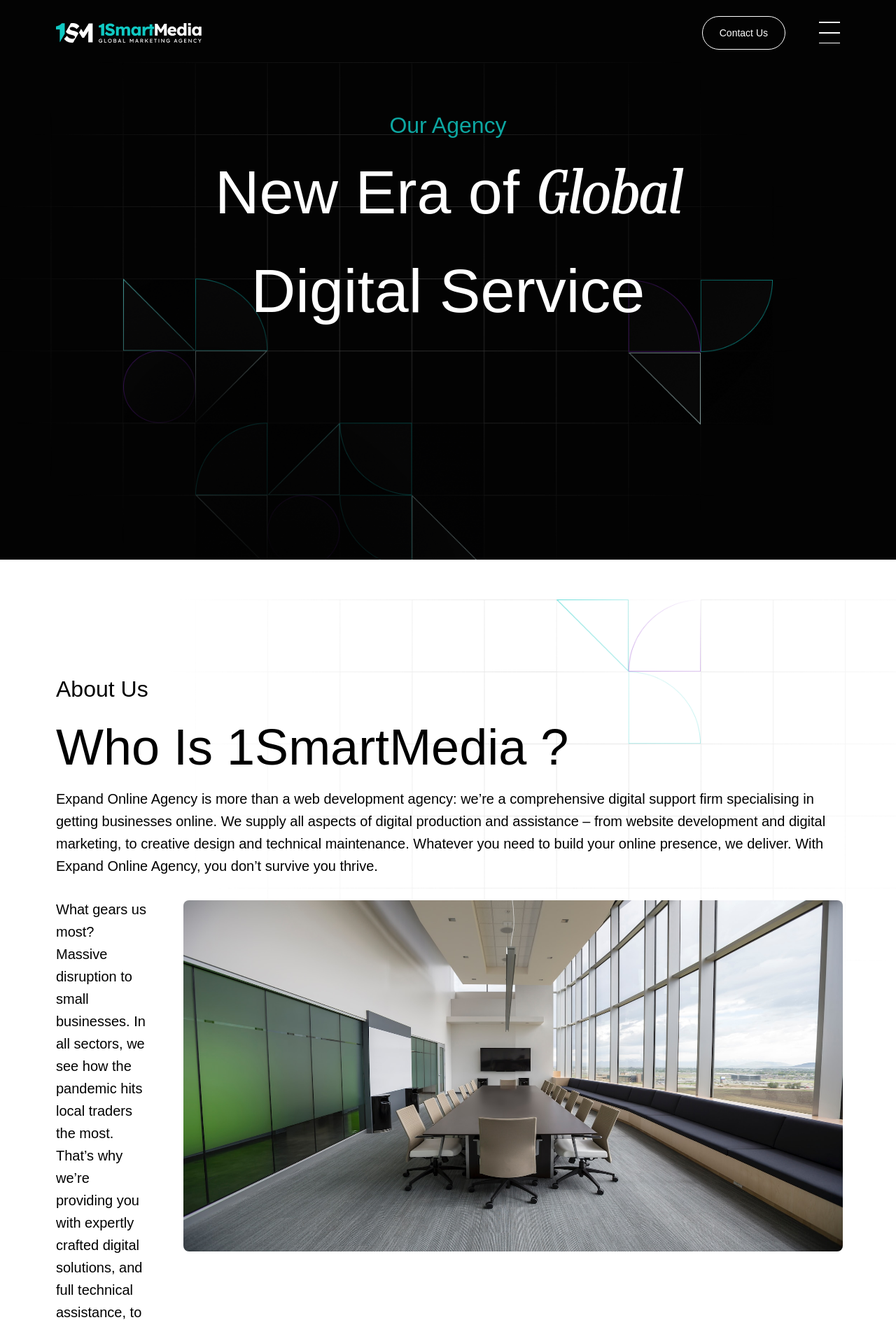
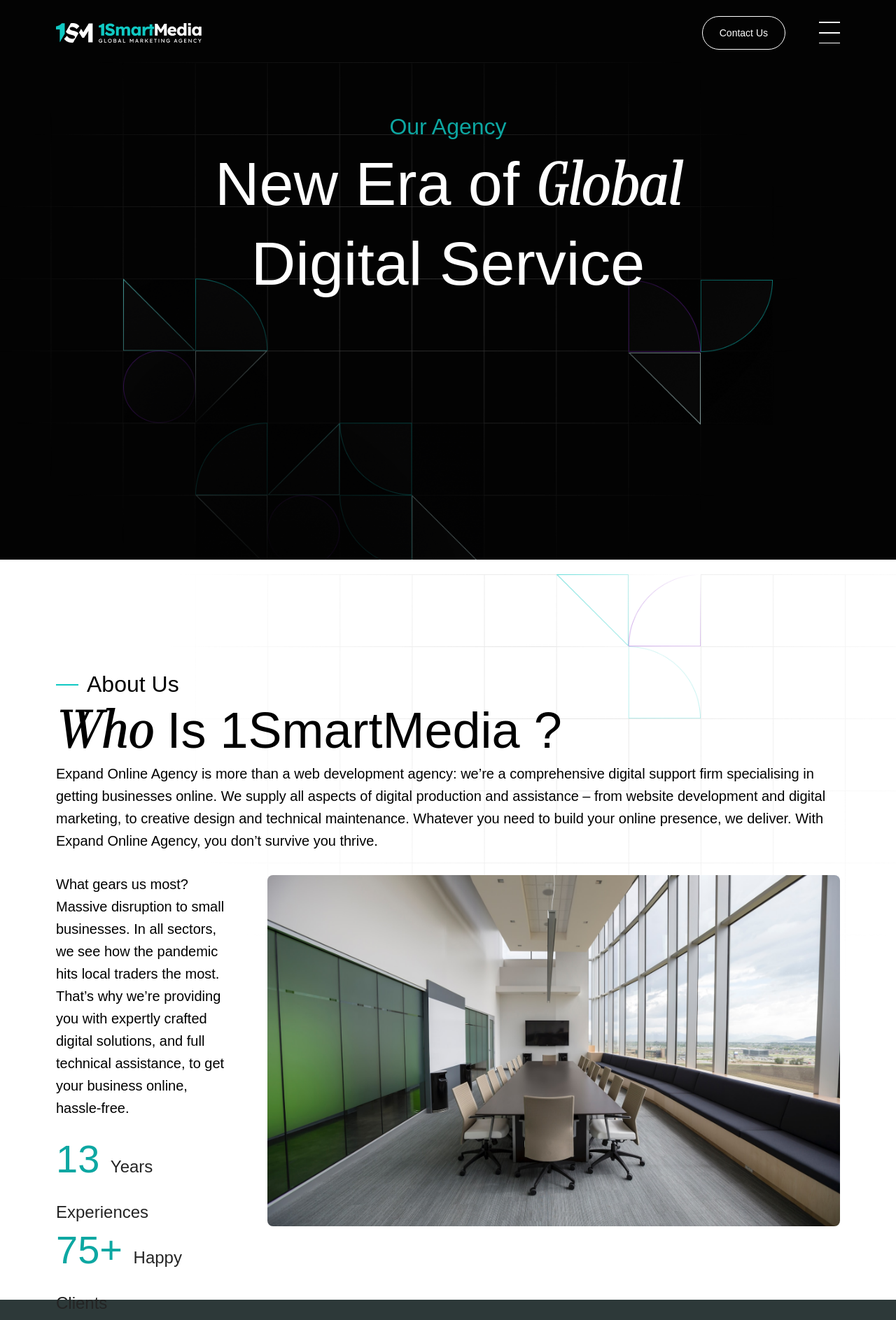
Before and after one commit to aisyahhhhhh/1smartmedia, a website: page index.html in a window 1280 px wide. Shown: the top 1887 px of the page at 70% size. Drawn offline with Linux system fonts and the light colour scheme; grey boxes are pictures that could not be loaded; a web font is replaced by a local one.

Commit message:
tes-header+about

```diff
--- a/index.html
+++ b/index.html
@@ -34,20 +34,20 @@
     <section class="about">
         <div class="about__title">
             <div class="about__title-mini">
-                <h5 class="heading-5">About Us</h5>
+                <h5 class="about__title-mini--text heading-5">About Us</h5>
             </div>
             <div class="about__title-who">
-                <h2 class="heading-2"><span>Who</span> Is 1SmartMedia ?</h2>
+                <h2 class="about__title-who--text heading-2"><span class="boska-md-bold about__title-who--text">Who</span> Is 1SmartMedia ?</h2>
             </div>
             <div class="about__title-text body-xl-regular">
-                <p>Expand Online Agency is more than a web development agency: we’re a comprehensive digital support firm specialising in getting businesses online. We supply all aspects of digital production and assistance – from website development and digital marketing, to creative design and technical maintenance. Whatever you need to build your online presence, we deliver. With Expand Online Agency, you don’t survive you thrive.</p>
+                <p class="about__text">Expand Online Agency is more than a web development agency: we’re a comprehensive digital support firm specialising in getting businesses online. We supply all aspects of digital production and assistance – from website development and digital marketing, to creative design and technical maintenance. Whatever you need to build your online presence, we deliver. With Expand Online Agency, you don’t survive you thrive.</p>
             </div>
         </div>
 
         <div class="about__grid">
             <div class="about__paragraph">
                 <div class="about__paragraph-text body-xl-regular">
-                    <p>What gears us most? Massive disruption to small businesses. In all sectors, we see how the pandemic hits local traders the most. That’s why we’re providing you with expertly crafted digital solutions, and full technical assistance, to get your business online, hassle-free.</p>
+                    <p class="about__text">What gears us most? Massive disruption to small businesses. In all sectors, we see how the pandemic hits local traders the most. That’s why we’re providing you with expertly crafted digital solutions, and full technical assistance, to get your business online, hassle-free.</p>
                 </div>
                 <div class="about__paragraph-overview">
                     <div class="heading-3 about__paragraph-overview--number">13 <span class="body-big-regular">Years Experiences</span></div>
@@ -55,8 +55,8 @@
                 </div>
             </div>
 
-            <div class="about__img-wrapper">
-                <img src="img/about.jpeg" alt="" class="about__img">
+            <div class="about__wrapper">
+                <img src="img/about.jpeg" alt="" class="about__wrapper-img">
             </div>
         </div>
     </section>
--- a/sass/_about.scss
+++ b/sass/_about.scss
@@ -26,11 +26,54 @@
         flex-direction: column;
         padding: 0 8rem;
         padding-top: 16rem;
+
+        /* Mobile (76.7rem - 32rem) */
+        @media screen and (max-width: 767px) {
+            padding-top: 4.8rem;
+            padding: 0 1.6rem;
+        }
+
+        &-mini{
+            display: flex;
+            align-items: center;
+            gap: 1.2rem;
+
+            &::before{
+                content: "";
+                height: 2px;
+                width: 3.2rem;
+                display: block;
+                background-color: $color-primary-light;
+            }
+
+            &--text{
+                @media screen and (max-width: 767px) {
+                    font-size: 2rem ;
+                }
+            }
+        }
+
+        &-who{
+            &--text{
+                /* Mobile (76.7rem - 32rem) */
+                @media screen and (max-width: 767px) {
+                    font-size: 3.2rem;
+                }
+            }
+        }
     }
 
     &__grid{
         display: flex;
         margin: 0 8rem;
+
+        /* Mobile (76.7rem - 32rem) */
+        @media screen and (max-width: 767px) {
+            display: flex;
+            flex-direction: column;
+            margin: 0 1.6rem;
+        }
+
     }
 
     &__paragraph{
@@ -40,6 +83,13 @@
         height: 51rem;
         gap: 2.4rem;
         margin-top: 3rem;
+
+        /* Mobile (76.7rem - 32rem) */
+        @media screen and (max-width: 767px) {
+            margin-top: 0;
+            height: auto;
+
+        }
 
         &-overview{
             &--number{
@@ -52,11 +102,43 @@
         }
     }
 
-    &__img{
+    // &__img{
+    //     width: 94.2rem;
+    //     height: 50.2rem;
+    //     border-radius: .8rem;
+    //     margin-top: 3.3rem;
+    //     margin-left: 5rem;
+    // }
+
+    &__wrapper {
         width: 94.2rem;
         height: 50.2rem;
         border-radius: .8rem;
         margin-top: 3.3rem;
         margin-left: 5rem;
+        position: relative;
+        overflow: hidden; /* Mencegah gambar keluar dari wrapper */
+
+        @media screen and (max-width: 767px) {
+            width: 90%; /* Menggunakan persentase agar lebih fleksibel */
+            height: auto; /* Biarkan tinggi mengikuti aspek rasio */
+            margin-left: auto;
+            margin-right: auto;
+        }
+
+        &-img {
+            width: 100%;
+            height: 100%;
+            object-fit: cover; /* Menjaga gambar tetap utuh dan memenuhi container */
+        }
+    }
+
+
+    &__text{
+        /* Mobile (76.7rem - 32rem) */
+        @media screen and (max-width: 767px) {
+            font-size: 1.6rem;
+            line-height: 2.56rem;
+        }
     }
 }
--- a/sass/_base.scss
+++ b/sass/_base.scss
@@ -61,5 +61,5 @@ html{
 body{
     font-family: $font-primary;
     font-weight: 300;
-    line-height: 1.6;
+    // line-height: 1.6;
 }
--- a/sass/_header.scss
+++ b/sass/_header.scss
@@ -1,19 +1,25 @@
-.header{
+.header {
+    height: 100vh;
     width: 100%;
+    max-height: 31.4rem;
     max-width: 106rem;
-    height: 100%;
-    max-height: 31.4rem;
-    padding-top: 13.8rem;
+
     display: flex;
     flex-direction: column;
     justify-content: center;
     align-items: center;
-    margin: 0 auto;
+
+    position: absolute;
+    top: 13.8rem;
+    left: 50%;
+    transform: translateX(-50%); /* Hanya geser secara horizontal */
+
 
     @media screen and (max-width: 767px){
+        max-height: 23.3rem;
         max-width: 34.3rem;
-        max-height: 23.3rem;
-        padding-top: 10.4rem;
+        top: 10.4rem;
+
     }
 
     &__title{
@@ -21,10 +27,16 @@
 
 
         &-our{
+            justify-content: center;
+            text-align: center;
             color: $color-primary;
             z-index: 2;
+
+            line-height: 4.992rem;
             @media screen and (max-width: 767px) {
                 font-size: 2.4rem;
+                line-height: 3.168rem;
+
 
             }
         }
@@ -34,9 +46,11 @@
             text-align: center;
             text-wrap: balance;
             z-index: 2;
+            line-height: 11.16rem;
 
             @media screen and (max-width: 767px) {
                 font-size: 4.8rem;
+                line-height: 6.336rem;
 
             }
 
--- a/sass/_hero.scss
+++ b/sass/_hero.scss
@@ -5,7 +5,9 @@
     background-color: $color-black;
     position: relative;
 
-
+    @media screen and (max-width: 767px){
+        max-height: 55rem;
+    }
 
     &::before {
         content: "";
@@ -16,6 +18,6 @@
             height: 100%;
             background: url(../img/header-pattern.png) no-repeat center bottom;
             background-size: contain;
-            z-index: 1;
+            z-index: 0;
     }
 }
```
Also changed, not shown: css/style.css, 1 other file.
